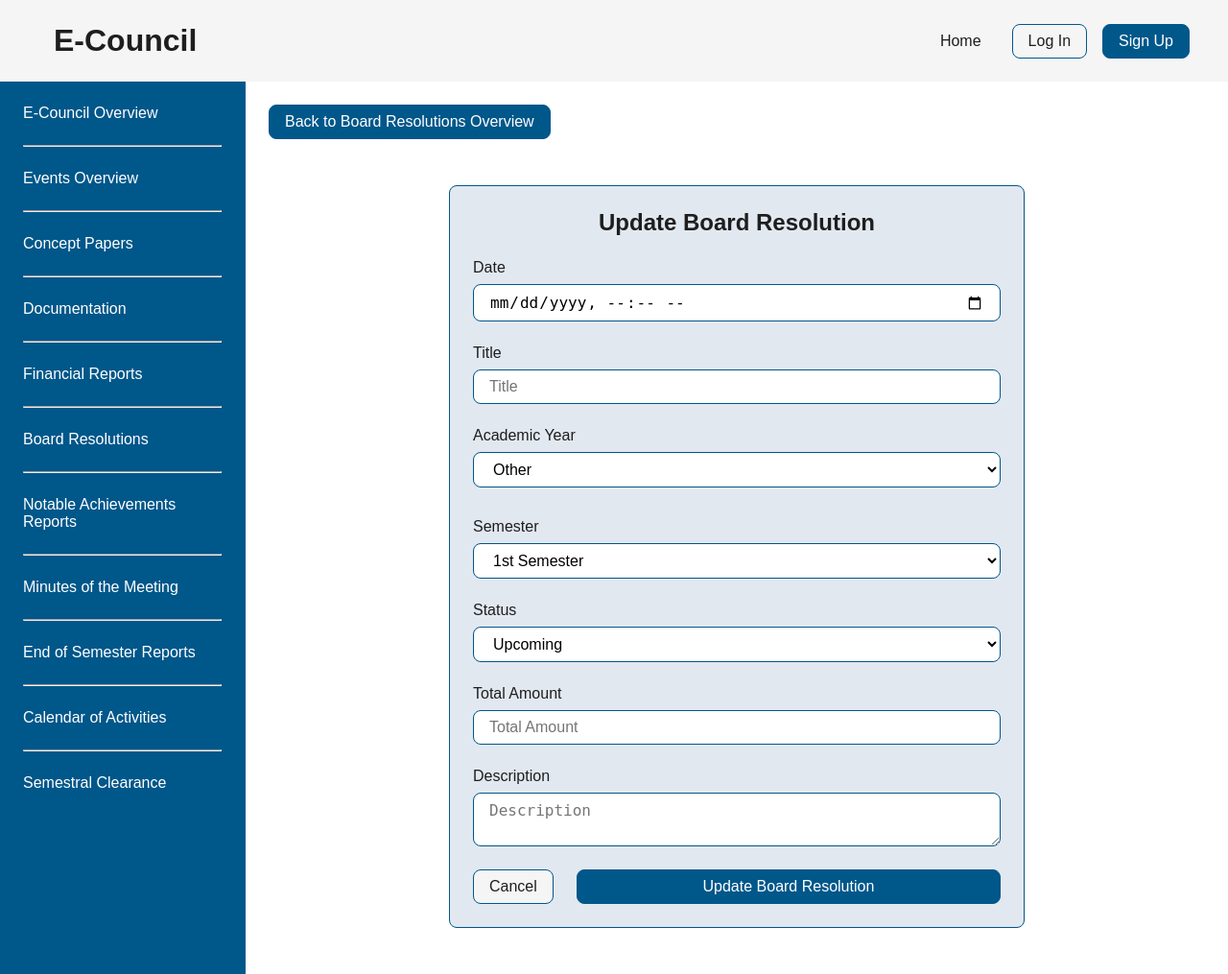
After one commit to MACantara/E-Council, a Flask app: template templates/update-board-resolution.html in a window 1280 px wide. The commit adds this page. Shown: the whole page at 96% size. Run offline with Flask 3, Linux system fonts and the light colour scheme; the template is opened without the code that fills it, so the values that code supplies are empty.

Commit message:
Implement update functionality for board resolutions: add form for editing details, handle 'Other' options for events and academic years, and link new events to user's department.

```diff
--- a/app.py
+++ b/app.py
@@ -1756,6 +1756,77 @@ def delete_board_resolution(resolution_id):
 
     return render_template("delete-board-resolution.html", resolution=resolution)
 
+@app.route('/update-board-resolution/<int:resolution_id>', methods=['GET', 'POST'])
+@login_required
+def update_board_resolution(resolution_id):
+    resolution = BoardResolutions.query.get_or_404(resolution_id)
+
+    if request.method == 'POST':
+        events_id = request.form.get('board-resolutions-events-id')
+        other_event_name = request.form.get('other-event-name')
+        title = request.form.get('board-resolutions-title')
+        description = request.form.get('board-resolutions-description')
+        total_amount = request.form.get('board-resolutions-total-amount')
+        academic_year = request.form.get('board-resolutions-academic-year')
+        other_academic_year = request.form.get('other-academic-year')
+        semester = request.form.get('board-resolutions-semester')
+        status = request.form.get('board-resolutions-status')
+        date = request.form.get('board-resolutions-date')
+
+        # Use the value from the "Other" input field if "Other" is selected for academic year
+        if academic_year == 'Other':
+            academic_year = other_academic_year
+
+        # Handle the "Other" option for event name
+        if events_id == 'Other':
+            # Create a new event with the provided name
+            new_event = Events(
+                events_name=other_event_name,
+                events_academic_year=academic_year,
+                events_semester=semester,
+                events_description=description)
+            db.session.add(new_event)
+            db.session.commit()
+            events_id = new_event.events_id
+
+            # Link the event to the department of the current user
+            departments_events = DepartmentsEvents(
+                departments_id=current_user.users_departments_id,
+                events_id=events_id
+            )
+            db.session.add(departments_events)
+            db.session.commit()
+        elif events_id == 'None':
+            events_id = None
+
+        # Convert date to datetime object
+        date = datetime.strptime(date, '%Y-%m-%dT%H:%M')
+
+        # Update the board resolution
+        resolution.board_resolutions_events_id = events_id
+        resolution.board_resolutions_title = title
+        resolution.board_resolutions_description = description
+        resolution.board_resolutions_total_amount = total_amount
+        resolution.board_resolutions_academic_year = academic_year
+        resolution.board_resolutions_semester = semester
+        resolution.board_resolutions_status = status
+        resolution.board_resolutions_date = date
+
+        db.session.commit()
+
+        flash('Board resolution updated successfully!', 'success')
+        return redirect(url_for('board_resolutions_overview'))
+
+    # Query for events that are not yet linked to any board resolutions
+    events = Events.query.outerjoin(BoardResolutions, Events.events_id == BoardResolutions.board_resolutions_events_id) \
+                        .filter(BoardResolutions.board_resolutions_events_id == None).all()
+
+    # Query for distinct academic years
+    academic_years = db.session.query(BoardResolutions.board_resolutions_academic_year).distinct().all()
+    academic_years = [year[0] for year in academic_years]
+
+    return render_template('update-board-resolution.html', resolution=resolution, events=events, academic_years=academic_years)
+
 @app.route("/notable-achievement-reports-overview")
 @login_required
 def notable_achievement_reports_overview():
--- a/templates/board-resolutions-overview.html
+++ b/templates/board-resolutions-overview.html
@@ -117,7 +117,7 @@
                 <div class="grid-item-button-group">
                     <a href=""
                         class="primary-button">View</a>
-                    <a href=""
+                    <a href="{{ url_for('update_board_resolution', resolution_id=resolution.board_resolutions_id) }}"
                         class="secondary-button">Update</a>
                     <a href="{{ url_for('delete_board_resolution', resolution_id=resolution.board_resolutions_id) }}"
                         class="secondary-button">Delete</a>
--- /dev/null
+++ b/templates/update-board-resolution.html
@@ -0,0 +1,116 @@
+{% extends "base.html" %}
+
+{% block title %}Update Board Resolution{% endblock %}
+
+{% block content %}
+
+<div class="council-overview-container">
+    {% include "council-overview-sidebar.html" %}
+
+    <div class="council-overview-content-container">
+
+        <a href="{{ url_for('board_resolutions_overview') }}" class="primary-button fit-content-button">Back to Board Resolutions Overview</a>
+
+        <!-- Flash messages section for the modal -->
+        {% with messages = get_flashed_messages(with_categories=true) %}
+        {% if messages %}
+        <div class="flash-messages center no-top-margin bottom-margin">
+            {% for category, message in messages %}
+            <div class="alert alert-{{ category }}">{{ message }}</div>
+            {% endfor %}
+        </div>
+        {% endif %}
+        {% endwith %}
+
+        <div class="container">
+            <h2>Update Board Resolution</h2>
+
+            <form method="POST" enctype="multipart/form-data" action="{{ url_for('update_board_resolution', resolution_id=resolution.board_resolutions_id) }}">
+                <div class="input-pair">
+                    <label for="board-resolutions-date">Date</label>
+                    <input type="datetime-local" name="board-resolutions-date" id="board-resolutions-date" value="{{ resolution.board_resolutions_date.strftime('%Y-%m-%dT%H:%M') }}" required>
+                </div>
+
+                <div class="input-pair">
+                    <label for="board-resolutions-title">Title</label>
+                    <input type="text" name="board-resolutions-title" id="board-resolutions-title" value="{{ resolution.board_resolutions_title }}" placeholder="Title" required>
+                </div>
+
+                <div class="input-pair">
+                    <label for="board-resolutions-academic-year">Academic Year</label>
+                    <select name="board-resolutions-academic-year" id="board-resolutions-academic-year" required onchange="toggleOtherAcademicYear()">
+                        <option value="" disabled>Select Academic Year</option>
+                        {% for year in academic_years %}
+                        <option value="{{ year }}" {% if resolution.board_resolutions_academic_year == year %}selected{% endif %}>{{ year }}</option>
+                        {% endfor %}
+                        <option value="Other">Other</option>
+                    </select>
+                    <div class="input-pair">
+                        <label for="other-academic-year" id="other-academic-year-label" style="display: none; margin-top: 10px;">Other Academic Year</label>
+                        <input type="text" name="other-academic-year" id="other-academic-year-input" placeholder="Enter Academic Year" style="display: none;">
+                    </div>
+                </div>
+
+                <div class="input-pair">
+                    <label for="board-resolutions-semester">Semester</label>
+                    <select name="board-resolutions-semester" id="board-resolutions-semester" required>
+                        <option value="" disabled>Select Semester</option>
+                        <option value="1st Semester" {% if resolution.board_resolutions_semester == '1st Semester' %}selected{% endif %}>1st Semester</option>
+                        <option value="2nd Semester" {% if resolution.board_resolutions_semester == '2nd Semester' %}selected{% endif %}>2nd Semester</option>
+                    </select>
+                </div>
+
+                <div class="input-pair">
+                    <label for="board-resolutions-status">Status</label>
+                    <select name="board-resolutions-status" id="board-resolutions-status" required>
+                        <option value="" disabled>Select Status</option>
+                        <option value="Upcoming" {% if resolution.board_resolutions_status == 'Upcoming' %}selected{% endif %}>Upcoming</option>
+                        <option value="Postponed" {% if resolution.board_resolutions_status == 'Postponed' %}selected{% endif %}>Postponed</option>
+                        <option value="Done" {% if resolution.board_resolutions_status == 'Done' %}selected{% endif %}>Done</option>
+                        <option value="Cancelled" {% if resolution.board_resolutions_status == 'Cancelled' %}selected{% endif %}>Cancelled</option>
+                    </select>
+                </div>
+
+                <div class="input-pair">
+                    <label for="board-resolutions-total-amount">Total Amount</label>
+                    <input type="number" step="0.01" name="board-resolutions-total-amount" id="board-resolutions-total-amount" value="{{ resolution.board_resolutions_total_amount }}" placeholder="Total Amount" required>
+                </div>
+
+                <div class="input-pair">
+                    <label for="board-resolutions-description">Description</label>
+                    <textarea name="board-resolutions-description" id="board-resolutions-description" placeholder="Description" required>{{ resolution.board_resolutions_description }}</textarea>
+                </div>
+
+                <input type="hidden" name="csrf_token" value="{{ csrf_token() }}">
+
+                <div class="horizontal-input-pair">
+                    <a href="{{ url_for('board_resolutions_overview') }}" class="secondary-button fit-content-button">Cancel</a>
+                    <button class="primary-button" type="submit">Update Board Resolution</button>
+                </div>
+            </form>
+        </div>
+    </div>
+</div>
+
+{% endblock %}
+
+{% block script %}
+<script>
+    function toggleOtherAcademicYear() {
+        const academicYearSelect = document.getElementById('board-resolutions-academic-year');
+        const otherAcademicYearInput = document.getElementById('other-academic-year-input');
+        const otherAcademicYearLabel = document.getElementById('other-academic-year-label');
+        if (academicYearSelect.value === 'Other') {
+            otherAcademicYearInput.style.display = 'block';
+            otherAcademicYearInput.required = true;
+            otherAcademicYearLabel.style.display = 'block';
+            otherAcademicYearLabel.required = true;
+        } else {
+            otherAcademicYearInput.style.display = 'none';
+            otherAcademicYearInput.required = false;
+            otherAcademicYearLabel.style.display = 'none';
+            otherAcademicYearLabel.required = false;
+        }
+    }
+</script>
+{% endblock %}
```
